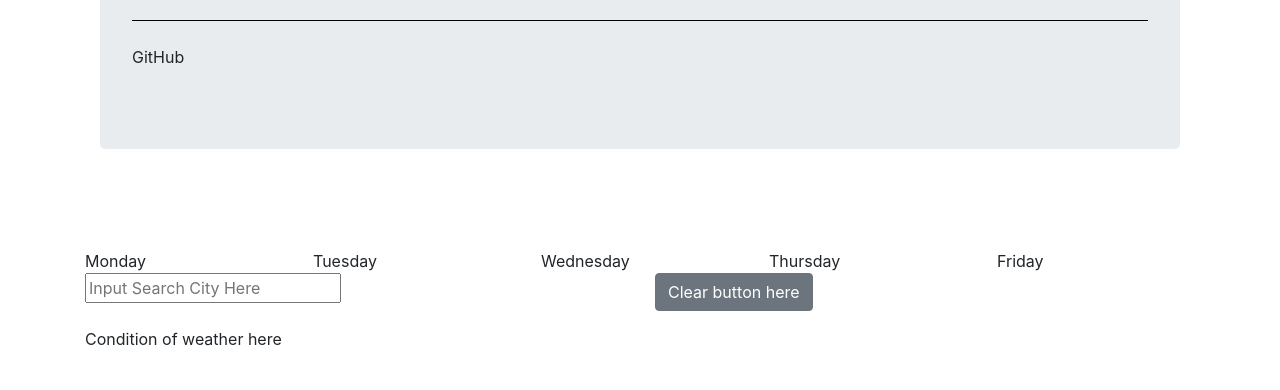
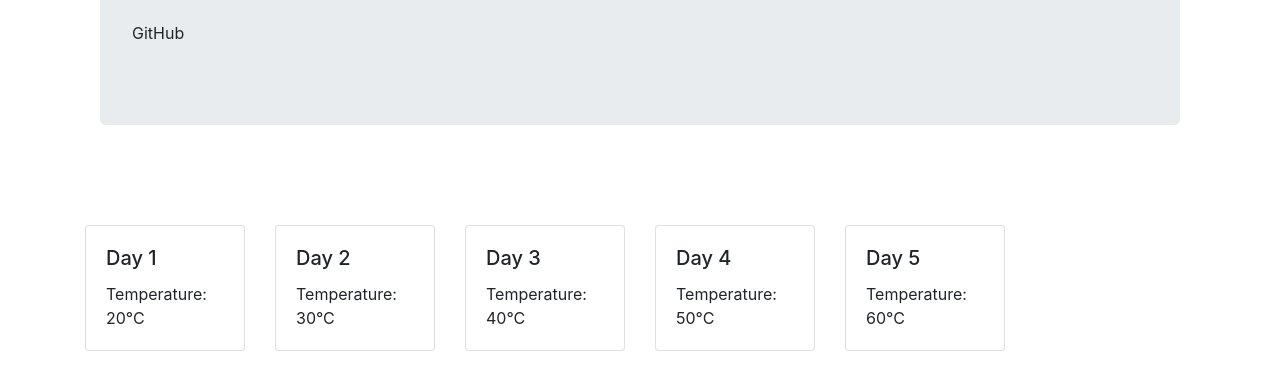
Before and after one commit to TimothyLai1121/WeatherAPI, a plain HTML site: page index.html in a window 1280 px wide. Shown: the part 316-706 px from the top of the page. Drawn offline with nearby package versions, Linux system fonts and the light colour scheme.

Commit message:
adding layout

```diff
--- a/assets/css/style.css
+++ b/assets/css/style.css
@@ -21,3 +21,7 @@
         width: 100%;
     }
 }
+
+.container {
+    width: 100%;
+}
--- a/index.html
+++ b/index.html
@@ -8,49 +8,77 @@
     <link rel="icon" type="image/x-icon" href="./assets/img/Papirus-Team-Papirus-Apps-Weather.ico">
     <!-- Using BootStrap 4.6.1-->
     <link rel="stylesheet" href="https://cdn.jsdelivr.net/npm/bootstrap@4.3.1/dist/css/bootstrap.min.css" integrity="sha384-ggOyR0iXCbMQv3Xipma34MD+dH/1fQ784/j6cY/iJTQUOhcWr7x9JvoRxT2MZw1T" crossorigin="anonymous">
+    <!-- https://cdnjs.com/ -->
+    <link rel="stylesheet" href="https://cdnjs.cloudflare.com/ajax/libs/font-awesome/6.2.1/css/all.min.css" integrity="sha512-MV7K8+y+gLIBoVD59lQIYicR65iaqukzvf/nwasF0nqhPay5w/9lJmVM2hMDcnK1OnMGCdVK+iQrJ7lzPJQd1w==" crossorigin="anonymous" referrerpolicy="no-referrer" />
     <link rel="stylesheet" href="./assets/css/style.css">
 </head>
-<>
     <div class="jumbotron">
         <h1 class="display-3">WeatherApiStation</h1>
         <p class="lead">This WeatherApiStation is made with BootStrap and my first time implement API to my projects</p>
         <hr class="my-4">
         <p>GitHub</p>
     </div>
+    <!-- Container -->
     <div class="container">
-        <!-- Upper Half -->
+      <!-- Forecast 5 days-->
+      <div class="row futureForecast">
+        <!-- Current Day -->
 
-
-        <!-- Lower Half -->
-        <div class="row lowerHalf">
-            <div class="dayone col">Monday</div>
-            <div class="daytwo col">Tuesday</div>
-            <div class="daythree col">Wednesday</div>
-            <div class="dayfour col">Thursday</div>
-            <div class="dayfive col">Friday</div>
-        </div>
-        <div class="row upperHalf">
-            <div class="col-md-6">
-              <div class="pb-3">
-                <input type="text" placeholder="Input Search City Here">
-              </div>
-            </div>
-            <div class="col-md-6">
-              <div class="pb-3">
-                <button class="btn btn-secondary">Clear button here</button>
+        <div class="col-md-2">
+          <div class="card">
+            <div class="card-body">
+              <h5 class="card-title">Day 1</h5>
+              <p class="card-text">Temperature: 20°C</p>
             </div>
           </div>
         </div>
-          <div class="row">
-            <div class="col-md-12">
-              <div class="pb-3">
-                Condition of weather here
+        <!-- Day 2 -->
+        <div class="col-md-2">
+          <div class="card">
+            <div class="card-body">
+              <h5 class="card-title">Day 2</h5>
+              <p class="card-text">Temperature: 30°C</p>
+            </div>
+          </div>
+        </div>
+        <!-- Day 3 -->
+        <div class="col-md-2">
+          <div class="card">
+            <div class="card-body">
+              <h5 class="card-title">Day 3</h5>
+              <p class="card-text">Temperature: 40°C</p>
+            </div>
+          </div>
+        </div>
+        <!-- Day 4 -->
+        <div class="col-md-2">
+          <div class="card">
+            <div class="card-body">
+              <h5 class="card-title">Day 4</h5>
+              <p class="card-text">Temperature: 50°C</p>
+            </div>
+          </div>
+        </div>
+        <!-- Day 5 -->
+        <div class="col-md-2">
+          <div class="card">
+            <div class="card-body">
+              <h5 class="card-title">Day 5</h5>
+              <p class="card-text">Temperature: 60°C</p>
             </div>
           </div>
         </div>
       </div>
 
+      <!-- Search Bar -->
+
+
+
+
+      </div>
+      <!-- End of Container -->
 <script src="https://cdn.jsdelivr.net/npm/bootstrap@5.3.0-alpha1/dist/js/bootstrap.bundle.min.js" integrity="sha384-w76AqPfDkMBDXo30jS1Sgez6pr3x5MlQ1ZAGC+nuZB+EYdgRZgiwxhTBTkF7CXvN" crossorigin="anonymous"></script>
+<script src="./assets/script/script.js"></script>
 </body>
 
 </html>
```
Also changed, not shown: assets/script/script.js (+30 -0 lines). Lines whose indentation alone changed are shown as unchanged.
